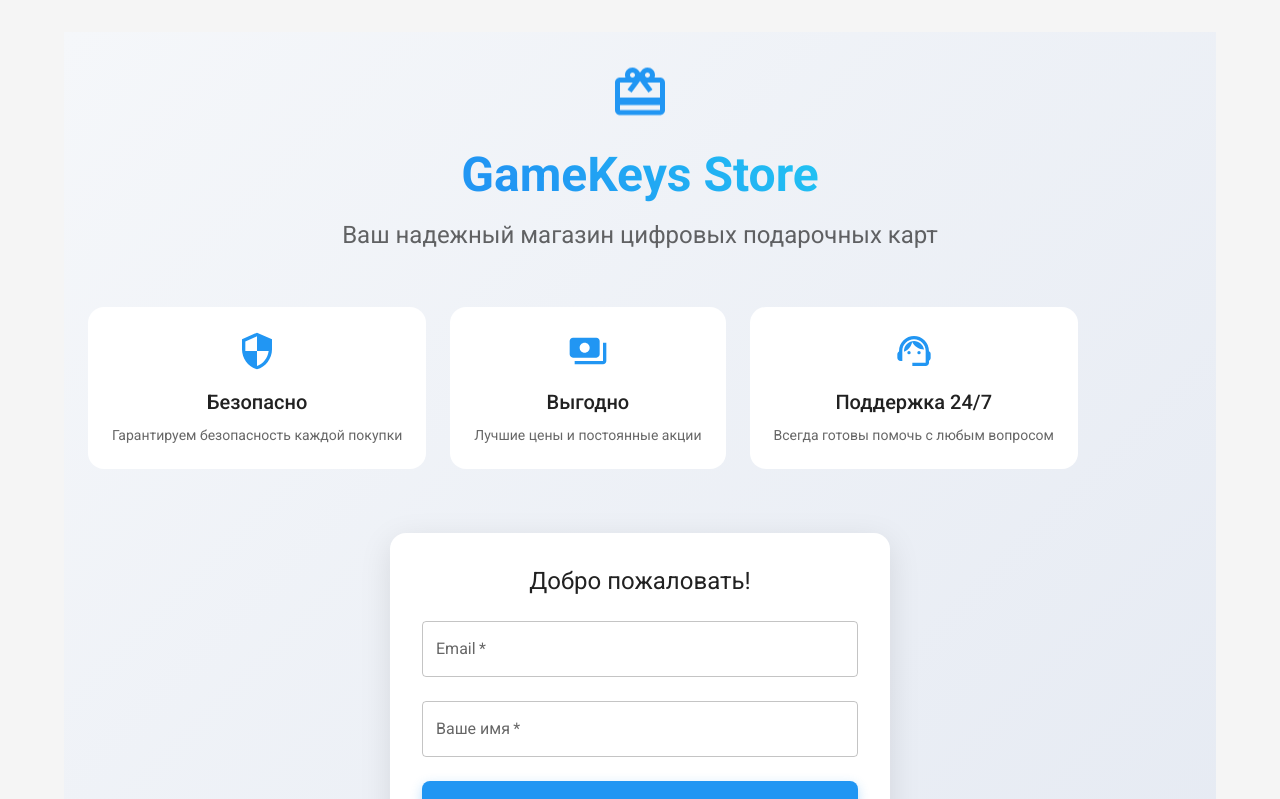
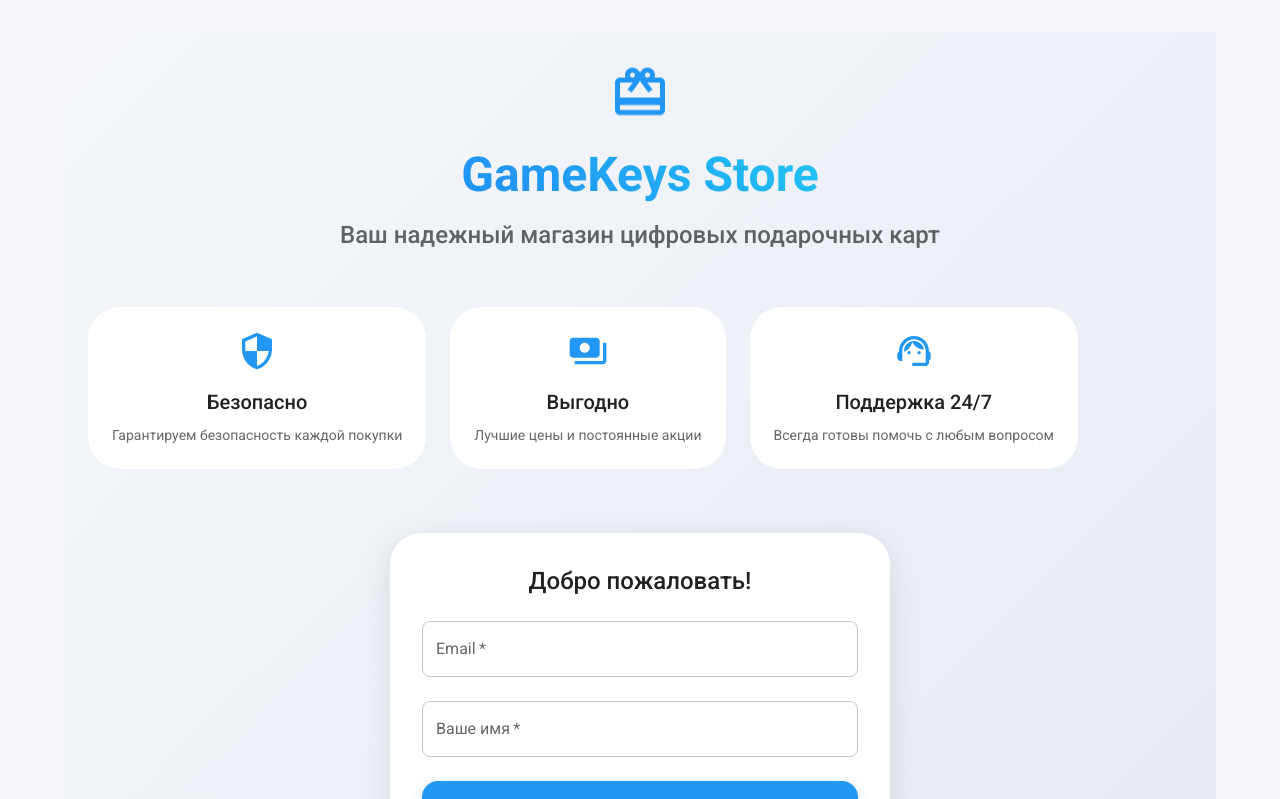
Before and after one commit to HoustonTon/Tesaaffew, a React (Vite) app: page / in a window 1280 px wide. Shown: the top 799 px of the page. Built offline with nearby package versions, Linux system fonts and the light colour scheme; no server answers.

Commit message:
Update theme.js

```diff
--- a/src/theme.js
+++ b/src/theme.js
@@ -5,17 +5,28 @@ const theme = createTheme({
     mode: 'light',
     primary: {
       main: '#2196f3',
+      light: '#64b5f6',
+      dark: '#1976d2',
     },
     secondary: {
       main: '#757575',
     },
     background: {
-      default: '#f5f5f5',
+      default: '#f5f7fa',
       paper: '#ffffff',
     },
   },
   typography: {
     fontFamily: 'Roboto, Arial, sans-serif',
+    h3: {
+      fontWeight: 700,
+    },
+    h5: {
+      fontWeight: 500,
+    },
+    h6: {
+      fontWeight: 500,
+    },
   },
   components: {
     MuiButton: {
@@ -29,15 +40,24 @@ const theme = createTheme({
     MuiCard: {
       styleOverrides: {
         root: {
-          borderRadius: 12,
+          borderRadius: 16,
           boxShadow: '0 4px 6px rgba(0, 0, 0, 0.1)',
-          '&:hover': {
-            boxShadow: '0 6px 12px rgba(0, 0, 0, 0.15)',
+        },
+      },
+    },
+    MuiTextField: {
+      styleOverrides: {
+        root: {
+          '& .MuiOutlinedInput-root': {
+            borderRadius: 8,
           },
         },
       },
     },
   },
+  shape: {
+    borderRadius: 8,
+  },
 })
 
 export default theme
```
